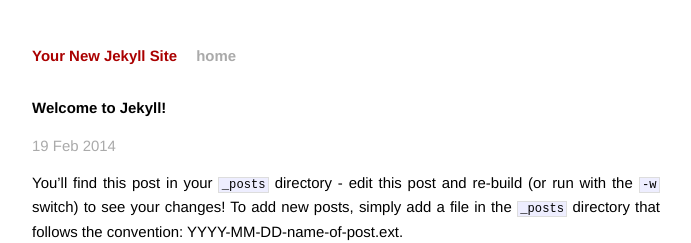
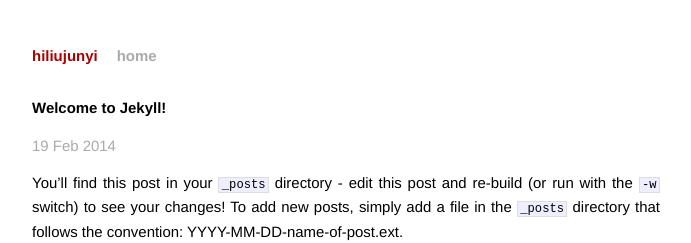
Before and after one commit to hiliujunyi/hiliujunyi, a Jekyll site: the page built from _posts/2014-02-19-welcome-to-jekyll.markdown, in a window 1280 px wide. Shown: the top 243 px of the page, without its empty margins (294-985 px from the left). Built offline with Jekyll 4.4.1, drawn with Linux system fonts in a browser that asks for light colours.

Commit message:
Update _config.yml

```diff
--- a/_config.yml
+++ b/_config.yml
@@ -1 +1 @@
-name: Your New Jekyll Site
+name: hiliujunyi
```
